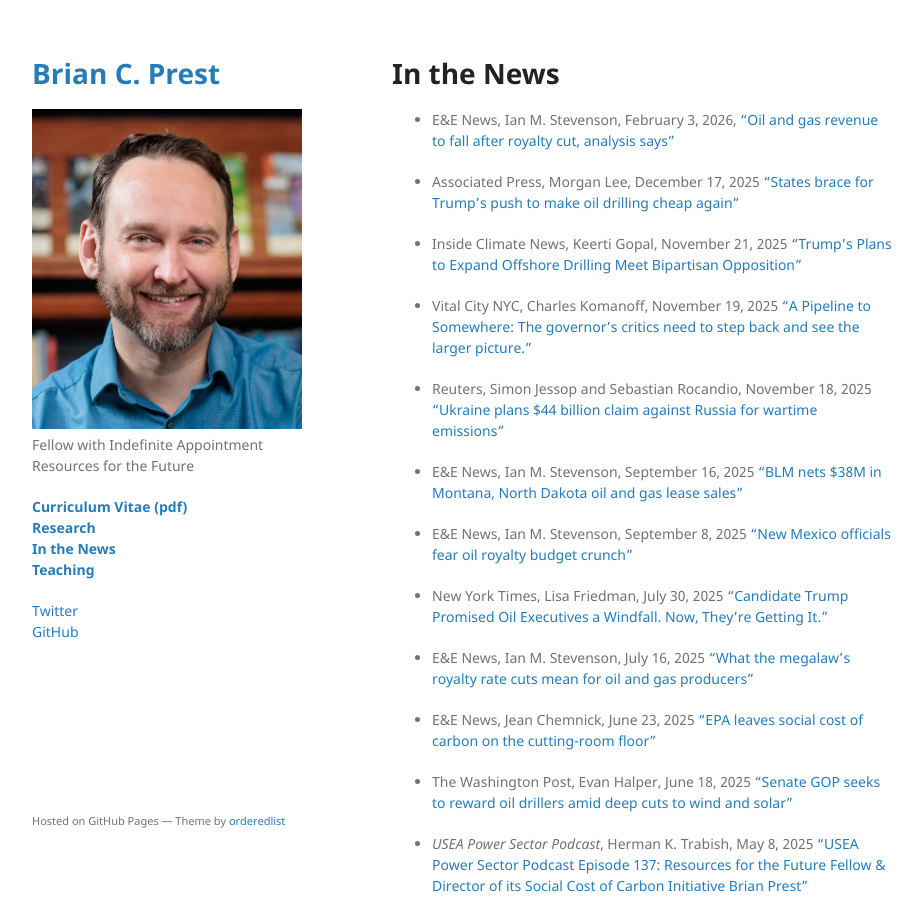
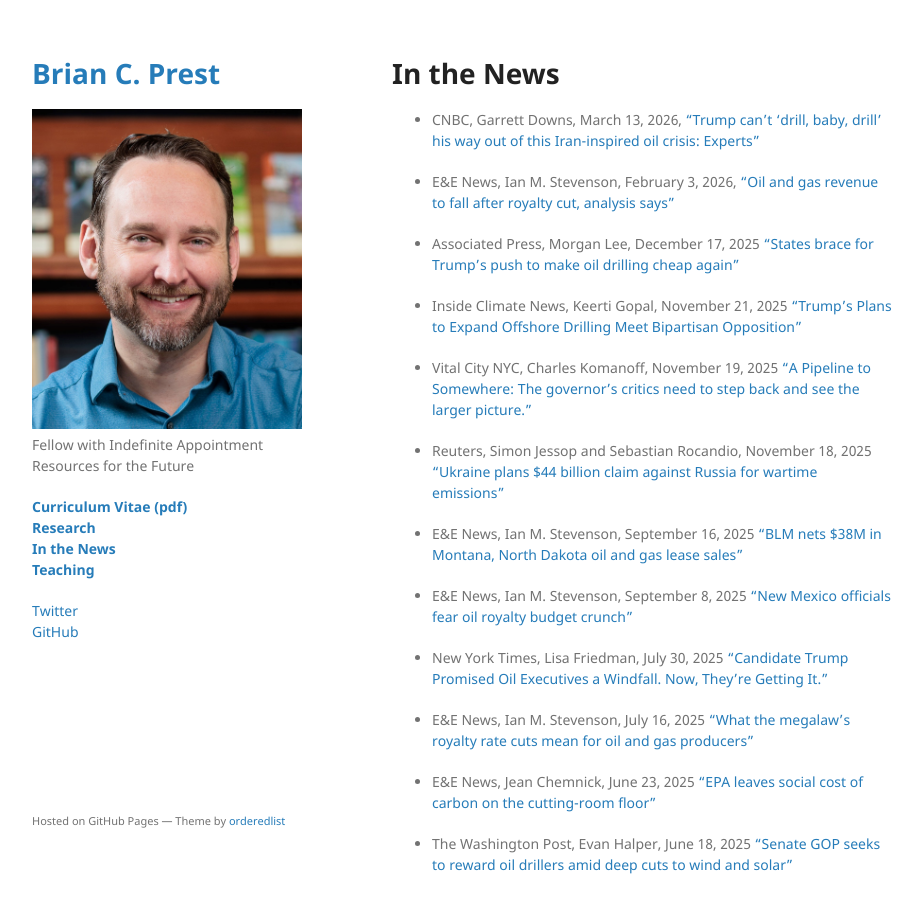
Before and after one commit to bprest/bprest.github.io, a Jekyll site: the page built from in-the-news.md, in a window 1280 px wide and 900 px high. Shown: the whole window, without its empty margins (178-1100 px from the left). Built offline with Jekyll 4.4.1, drawn with Linux system fonts in a browser that asks for light colours; our own code applies the rules of GitHub Pages for plain Markdown files.

Commit message:
add cnbc story

```diff
--- a/in-the-news.md
+++ b/in-the-news.md
@@ -4,6 +4,7 @@ layout: default
 
 # In the News
 
+* CNBC, Garrett Downs, March 13, 2026,  ["Trump can’t ‘drill, baby, drill’ his way out of this Iran-inspired oil crisis: Experts"](https://www.cnbc.com/2026/03/13/iran-war-oil-trump-drilling.html)
 
 * E&E News, Ian M. Stevenson, February 3, 2026, ["Oil and gas revenue to fall after royalty cut, analysis says"](https://subscriber.politicopro.com/article/eenews/2026/02/03/oil-and-gas-revenue-to-fall-after-royalty-cut-analysis-says-00754010)
 
```
